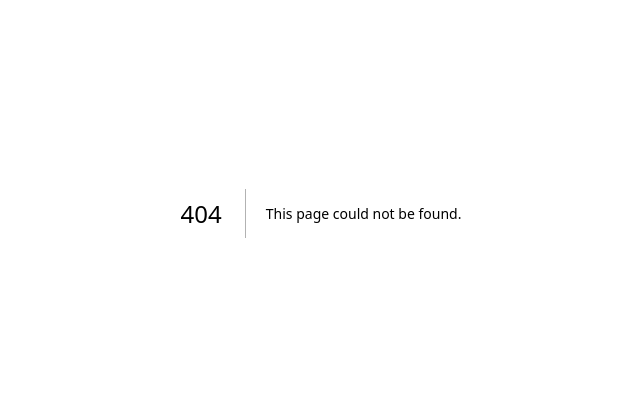
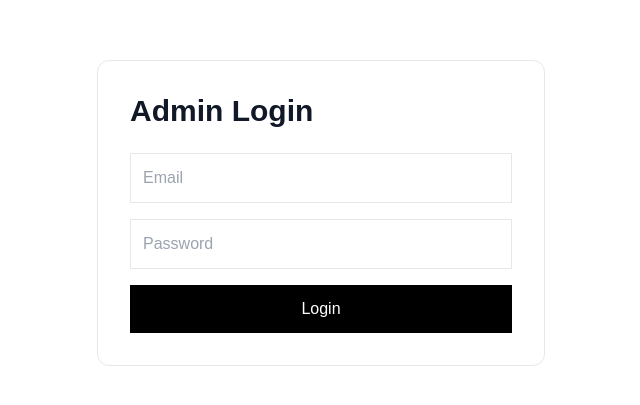
Before and after one commit to El-dark7/faith-cosy-home-radium, a Next.js app: page /admin/login in a window 1280 px wide. Before the commit this address had no page. Shown: the part 187-592 px from the top of the page, without its empty margins (319-959 px from the left). Built offline with nearby package versions, Linux system fonts and the light colour scheme; no server answers.

Commit message:
Implement admin login page with Firebase authentication

```diff
--- /dev/null
+++ b/src/app/admin/login/page.tsx
@@ -0,0 +1,70 @@
+"use client";
+
+import { useState } from "react";
+import {
+ signInWithEmailAndPassword
+} from "firebase/auth";
+
+import { auth } from "@/firebase/auth";
+
+export default function LoginPage() {
+
+ const [email,setEmail] = useState("");
+ const [password,setPassword] = useState("");
+
+ async function login() {
+
+   try {
+
+     await signInWithEmailAndPassword(
+       auth,
+       email,
+       password
+     );
+
+     window.location.href="/admin";
+
+   } catch(error) {
+     alert("Login Failed");
+   }
+
+ }
+
+ return (
+
+ <div className="min-h-screen flex items-center justify-center">
+
+  <div className="w-full max-w-md border rounded-xl p-8">
+
+   <h1 className="text-3xl font-bold mb-6">
+    Admin Login
+   </h1>
+
+   <input
+    type="email"
+    placeholder="Email"
+    className="w-full border p-3 mb-4"
+    onChange={(e)=>setEmail(e.target.value)}
+   />
+
+   <input
+    type="password"
+    placeholder="Password"
+    className="w-full border p-3 mb-4"
+    onChange={(e)=>setPassword(e.target.value)}
+   />
+
+   <button
+    onClick={login}
+    className="bg-black text-white w-full p-3"
+   >
+    Login
+   </button>
+
+  </div>
+
+ </div>
+
+ );
+
+}
```
